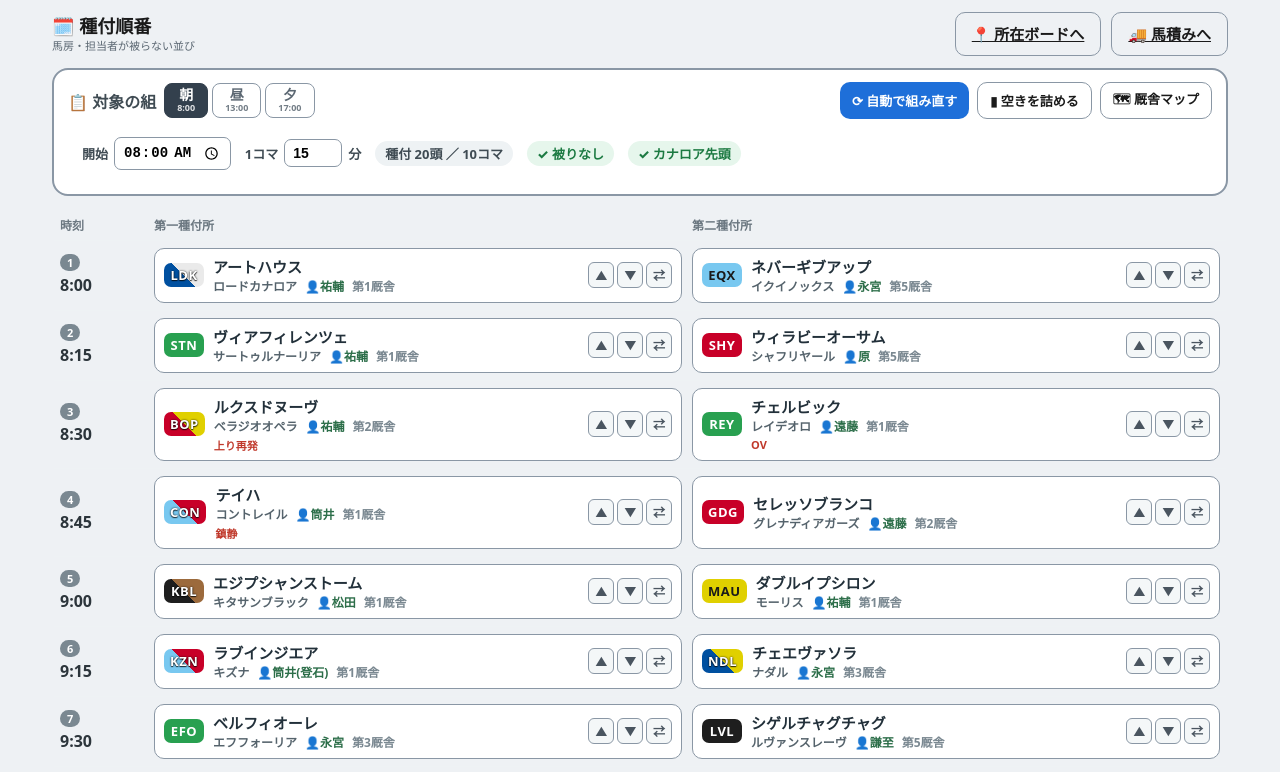
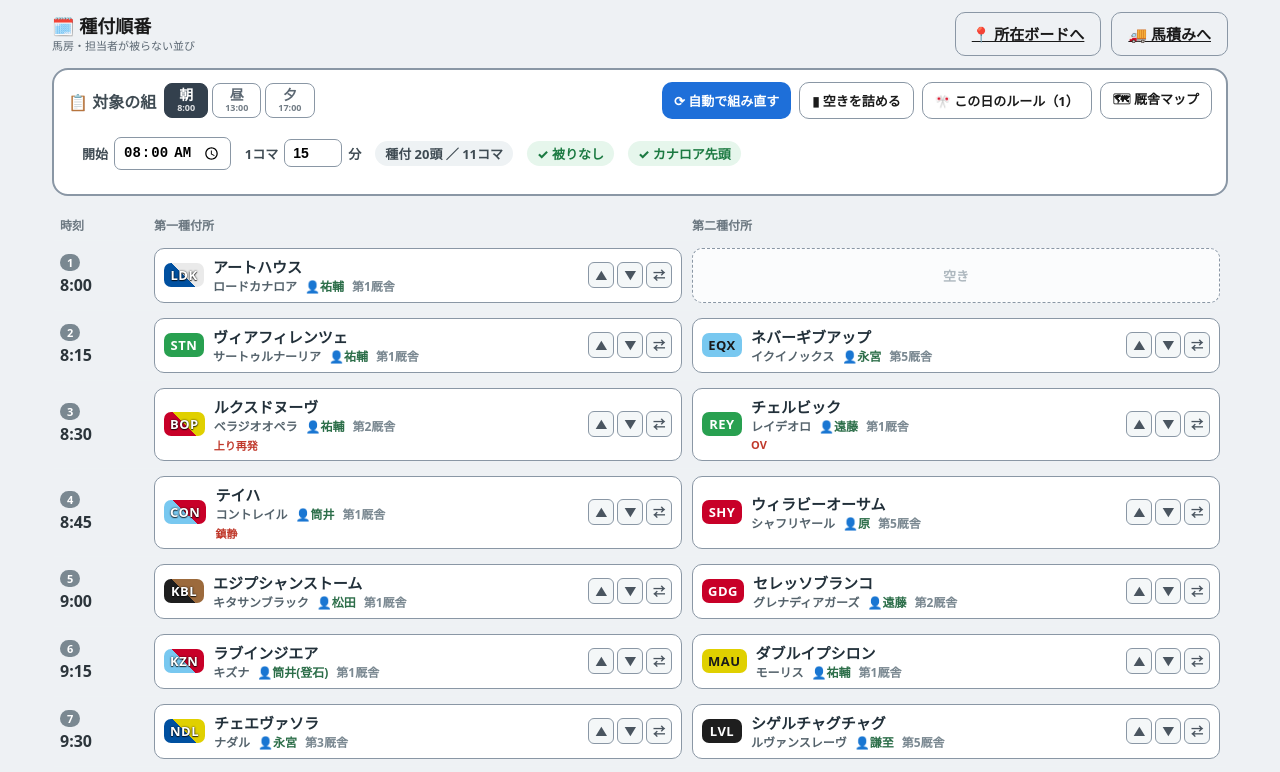
Before and after one commit to kitsunefox-code/umatsumi-yard, a Next.js app: page /schedule in a window 1280 px wide. Shown: the top 772 px of the page. Built offline with nearby package versions, Linux system fonts and the light colour scheme.

Commit message:
種付順番に「この日のルール」追加(種牡馬ごとに最初/早め/遅め/最後を指定→自動反映)

```diff
--- a/app/globals.css
+++ b/app/globals.css
@@ -2881,3 +2881,84 @@
     height: 24px;
   }
 }
+
+/* この日のルール */
+.rules-panel {
+  border: 1.5px solid var(--line-strong, #c7d0d6);
+  border-radius: 10px;
+  background: #fff;
+  padding: 10px 12px 12px;
+  margin: 4px 2px 10px;
+}
+.rules-hint {
+  font-size: 12px;
+  color: #6b7780;
+  margin-bottom: 8px;
+}
+.rules-grid {
+  display: grid;
+  grid-template-columns: repeat(auto-fill, minmax(210px, 1fr));
+  gap: 8px;
+}
+.rule-row {
+  display: flex;
+  align-items: center;
+  gap: 8px;
+  border: 1px solid #e2e8ec;
+  border-radius: 8px;
+  padding: 4px 8px;
+  background: #f8fafb;
+}
+.rule-row.set {
+  border-color: #9db6c6;
+  background: #eef5fb;
+}
+.rule-name {
+  flex: 1;
+  font-size: 13px;
+  font-weight: 700;
+  color: #2c353b;
+  white-space: nowrap;
+  overflow: hidden;
+  text-overflow: ellipsis;
+}
+.rule-row select {
+  padding: 4px 6px;
+  border: 1.5px solid var(--line-strong, #c7d0d6);
+  border-radius: 6px;
+  font-size: 13px;
+  font-weight: 700;
+  flex: 0 0 auto;
+}
+.rules-tags {
+  display: flex;
+  flex-wrap: wrap;
+  gap: 6px;
+  margin-top: 10px;
+}
+.rule-tag {
+  display: inline-flex;
+  align-items: center;
+  gap: 5px;
+  font-size: 12px;
+  font-weight: 800;
+  color: #2b5a8a;
+  background: #e6f0fa;
+  border-radius: 999px;
+  padding: 3px 6px 3px 10px;
+}
+.rule-tag button {
+  border: none;
+  background: #cfe0f0;
+  color: #2b5a8a;
+  border-radius: 999px;
+  width: 18px;
+  height: 18px;
+  font-size: 11px;
+  font-weight: 800;
+  cursor: pointer;
+  line-height: 1;
+}
+.rule-tag button:hover {
+  background: #b9d2ea;
+}
--- a/app/schedule/page.tsx
+++ b/app/schedule/page.tsx
@@ -19,6 +19,10 @@
 import {
   Mating,
   Round,
+  Priority,
+  Priorities,
+  PRIORITY_ORDER,
+  PRIORITY_LABEL,
   autoSchedule,
   roundConflict,
   slotTime,
@@ -52,6 +56,8 @@
   const [step, setStep] = useState(15);
   const [rounds, setRounds] = useState<Round[]>([]);
   const [showMap, setShowMap] = useState(false);
+  const [showRules, setShowRules] = useState(false);
+  const [priorities, setPriorities] = useState<Priorities>({ LDK: "first" });
 
   const matings: Mating[] = useMemo(
     () =>
@@ -63,6 +69,17 @@
       })),
     [group]
   );
+
+  // ルール（この日）の復元
+  useEffect(() => {
+    if (typeof window === "undefined") return;
+    const saved = localStorage.getItem("sched:rules");
+    if (saved) {
+      try {
+        setPriorities(JSON.parse(saved));
+      } catch {}
+    }
+  }, []);
 
   // 組の切替：開始時刻を既定にし、保存があれば復元・無ければ自動生成
   useEffect(() => {
@@ -77,7 +94,7 @@
         } catch {}
       }
     }
-    if (!restored) setRounds(autoSchedule(matings));
+    if (!restored) setRounds(autoSchedule(matings, priorities));
     // eslint-disable-next-line react-hooks/exhaustive-deps
   }, [group]);
 
@@ -86,6 +103,17 @@
     if (typeof window !== "undefined" && rounds.length)
       localStorage.setItem("sched:" + group, JSON.stringify(rounds));
   }, [rounds, group]);
+
+  // ルール変更：保存して即組み直す（手動調整はリセット）
+  function setPriority(code: string, p: Priority | "") {
+    const next: Priorities = { ...priorities };
+    if (p) next[code] = p;
+    else delete next[code];
+    setPriorities(next);
+    if (typeof window !== "undefined")
+      localStorage.setItem("sched:rules", JSON.stringify(next));
+    setRounds(autoSchedule(matings, next));
+  }
 
   const conflicts = rounds.filter((r) => roundConflict(r)).length;
   const scheduled = rounds.reduce(
@@ -98,8 +126,19 @@
       normCode(rounds[0].b?.sireCode || "") === "LDK");
 
   function rebuild() {
-    setRounds(autoSchedule(matings));
+    setRounds(autoSchedule(matings, priorities));
   }
+
+  // この組に出てくる種牡馬（重複なし）
+  const groupCodes = useMemo(() => {
+    const seen: string[] = [];
+    for (const m of matings) {
+      const c = normCode(m.sireCode);
+      if (c && !seen.includes(c)) seen.push(c);
+    }
+    return seen;
+  }, [matings]);
+  const ruleCount = groupCodes.filter((c) => priorities[c]).length;
 
   function Card({
     m,
@@ -194,6 +233,12 @@
               ▮ 空きを詰める
             </button>
             <button
+              className={`btn btn-sm ${showRules ? "btn-primary" : "btn-ghost"}`}
+              onClick={() => setShowRules((v) => !v)}
+            >
+              🎌 この日のルール{ruleCount ? `（${ruleCount}）` : ""}
+            </button>
+            <button
               className="btn btn-ghost btn-sm"
               onClick={() => setShowMap((v) => !v)}
             >
@@ -232,6 +277,48 @@
           </span>
         </div>
       </section>
+
+      {/* この日のルール（早め・最後など） */}
+      {showRules && (
+        <section className="rules-panel">
+          <div className="rules-hint">
+            種牡馬ごとに「最初・早め・遅め・最後」を設定すると、その順で自動提案します。変更すると即組み直します（手動調整はリセット）。
+          </div>
+          <div className="rules-grid">
+            {groupCodes.map((c) => (
+              <div className={`rule-row${priorities[c] ? " set" : ""}`} key={c}>
+                <Badge code={c} />
+                <span className="rule-name">{stallionName(c)}</span>
+                <select
+                  value={priorities[c] || ""}
+                  onChange={(e) =>
+                    setPriority(c, e.target.value as Priority | "")
+                  }
+                >
+                  <option value="">普通</option>
+                  {PRIORITY_ORDER.map((p) => (
+                    <option value={p} key={p}>
+                      {PRIORITY_LABEL[p]}
+                    </option>
+                  ))}
+                </select>
+              </div>
+            ))}
+          </div>
+          {ruleCount > 0 && (
+            <div className="rules-tags">
+              {groupCodes
+                .filter((c) => priorities[c])
+                .map((c) => (
+                  <span className="rule-tag" key={c}>
+                    {stallionName(c)}＝{PRIORITY_LABEL[priorities[c]!]}
+                    <button onClick={() => setPriority(c, "")}>✕</button>
+                  </span>
+                ))}
+            </div>
+          )}
+        </section>
+      )}
 
       {/* 厩舎マップ */}
       {showMap && (
--- a/lib/schedule.ts
+++ b/lib/schedule.ts
@@ -23,9 +23,33 @@
   stall: "馬房が隣・正面・斜め",
 };
 
-// 自動で被らない順番を組む。firstCode（既定=ロードカナロア）を必ず1コマ目に。
-export function autoSchedule(matings: Mating[], firstCode = "LDK"): Round[] {
+// その日ごとのルール：種牡馬コード→優先度
+export type Priority = "first" | "early" | "late" | "last";
+export type Priorities = Record<string, Priority>;
+export const PRIORITY_ORDER: Priority[] = ["first", "early", "late", "last"];
+export const PRIORITY_LABEL: Record<Priority, string> = {
+  first: "最初",
+  early: "早め",
+  late: "遅め",
+  last: "最後",
+};
+function rankOf(code: string, pri: Priorities): number {
+  const p = pri[normCode(code)];
+  if (p === "first") return 0;
+  if (p === "early") return 1;
+  if (p === "late") return 3;
+  if (p === "last") return 4;
+  return 2; // 普通
+}
+
+// 自動で被らない順番を組む。priorities で早め/最後などを反映、firstCode を最優先で先頭に。
+export function autoSchedule(
+  matings: Mating[],
+  priorities: Priorities = {},
+  firstCode = "LDK"
+): Round[] {
   const fc = normCode(firstCode);
+  const rk = (m: Mating) => rankOf(m.sireCode, priorities);
   // 各種付の「同時に組めない相手の数」＝難易度
   const deg: Record<string, number> = {};
   for (const m of matings) {
@@ -34,9 +58,11 @@
     ).length;
   }
   const pool = [...matings].sort((x, y) => {
+    const rr = rk(x) - rk(y); // 優先度（最初→最後）
+    if (rr) return rr;
     const fx = normCode(x.sireCode) === fc ? 1 : 0;
     const fy = normCode(y.sireCode) === fc ? 1 : 0;
-    if (fx !== fy) return fy - fx; // firstCode を先頭へ
+    if (fx !== fy) return fy - fx; // 同順位なら firstCode を先頭へ
     return deg[y.id] - deg[x.id]; // 難しい（被りやすい）ものを先に
   });
   const rounds: Round[] = [];
@@ -49,6 +75,8 @@
     for (let j = i + 1; j < pool.length; j++) {
       const cand = pool[j];
       if (used.has(cand.id)) continue;
+      // pool は優先度順。相方は同順位か1つ隣まで（早めの馬に最後の馬を繰り上げない）
+      if (rk(cand) > rk(a) + 1) break;
       if (concurrentConflict(a.sireCode, cand.sireCode) === null) {
         b = cand;
         used.add(cand.id);
```
